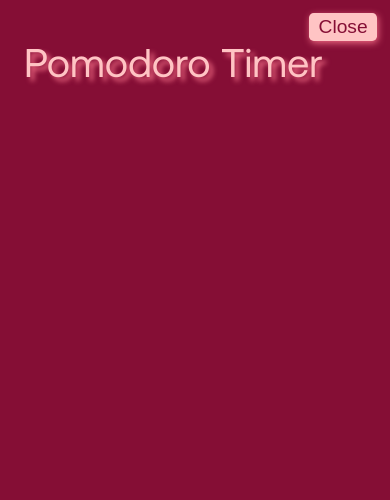
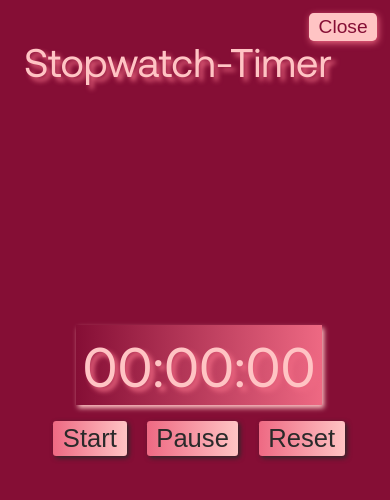
Before and after one commit to swabhiman-upadhyaya/Productivity-dashboard-project, a plain HTML site: page index.html in a window 390 px wide. Both pictures are taken after a click on the element "Pomodoro Timer". Drawn offline with Linux system fonts and the light colour scheme; no server answers.

Commit message:
Stop-watch UI completed with responsive

```diff
--- a/index.html
+++ b/index.html
@@ -88,10 +88,23 @@
             </section>
         </section>
 
-        <div class="fullElem pomodoro-full-Page">
-            <h1>Pomodoro Timer</h1>
+        <section class="fullElem pomodoro-full-Page">
+            <h1>Stopwatch-Timer</h1>
             <button class="backBtn" id="3">Close</button>
-        </div>
+
+            <div class="stop-watch">
+                <div class="times-wrapper">
+                    <div class="timer">
+                        <h1>00:00:00</h1>
+                    </div>
+                    <div class="timer-buttons">
+                        <button class="start">Start</button>
+                        <button class="pause">Pause</button>
+                        <button class="reset">Reset</button>
+                    </div>
+                </div>
+            </div>
+        </section>
 
         <div class="fullElem dailyGoals-full-Page">
             <h1>Daily Goals</h1>
@@ -101,6 +114,8 @@
     </main>
 
     <script src="script.js"></script>
+    <script src="https://zenquotes.io/api/random"></script>
+
 </body>
 
 </html>
--- a/script.js
+++ b/script.js
@@ -12,6 +12,9 @@ let allTask = document.querySelector('.todo-container .allTask')
 
 // DAILY-PLANNER SELECTOR.......
 let dailyPlannerContainer = document.querySelector(".dailyPlanner-container");
+
+let motivationalQuote = document.querySelector(".motivational-page-wrapper p")
+let motivationalQuoteAuthor = document.querySelector(".motivational-page-wrapper h3")
 
 function openFeatures() {
     elems.forEach(function (eachElem) {
@@ -146,3 +149,12 @@ function DailyPlanner() {
     })
 }
 DailyPlanner();
+
+async function fetchingQuotes() {
+    let response = await fetch("https://api.allorigins.win/raw?url=https://zenquotes.io/api/random")
+    let data = await response.json();
+
+    motivationalQuote.textContent = data[0].q
+    motivationalQuoteAuthor.textContent = data[0].a
+}
+fetchingQuotes()
--- a/style.css
+++ b/style.css
@@ -388,6 +388,7 @@ nav {
 .motivation-full-Page {
     background-color: var(--secondary);
 }
+
 .motivation-full-Page h1 {
     color: var(--tertiary1);
     text-shadow: 4px 4px 5px var(--primary);
@@ -415,6 +416,7 @@ nav {
     color: whitesmoke;
     transition: all 0.45s ease;
 }
+
 .bottom-motivational-page .motivational-page-wrapper:hover {
     box-shadow: 6px 6px 14px var(--primary);
     scale: 1.01;
@@ -450,6 +452,71 @@ nav {
     font-size: 1.7rem;
 }
 
+
+/* ================================
+    "Pomodore timer full page" styles
+=================================== */
+
+.pomodoro-full-Page .stop-watch {
+    display: flex;
+    justify-content: center;
+    align-items: center;
+    height: 70vh;
+}
+
+.times-wrapper .timer {
+    display: flex;
+    flex-direction: column;
+    justify-content: center;
+    align-items: center;
+}
+
+.times-wrapper .timer h1 {
+    font-size: 3.5rem;
+    background: linear-gradient(to left, var(--secondary), var(--primary));
+    box-shadow: 2px 3px 5px var(--tertiary1);
+    padding: 0.4rem;
+}
+
+
+.times-wrapper .timer-buttons {
+    align-self: center;
+    margin-left: 1.5rem;
+    margin-top: 1rem;
+}
+
+.times-wrapper .timer-buttons button {
+    border: none;
+    padding: 0.2rem 0.6rem;
+    font-size: 1.6rem;
+    border-radius: 0.2rem;
+    background: linear-gradient(to right, var(--secondary), var(--tertiary1));
+    color: var(--neutral);
+    box-shadow: 2px 2px 5px var(--neutral);
+    cursor: pointer;
+    transition: all 0.3s ease;
+}
+
+.timer-buttons button:hover {
+    box-shadow: 4px 2px 10px var(--neutral);
+    scale: 1.03;
+}
+
+.timer-buttons button:active {
+    scale: 0.98;
+}
+
+.timer-buttons .start {
+    margin-right: 1rem;
+}
+
+.timer-buttons .pause {
+    margin-right: 1rem;
+}
+
+.timer-buttons .reset {
+    margin-right: 1rem;
+}
 
 @media (max-width: 750px) {
 
@@ -542,3 +609,21 @@ nav {
         width: 300px;
     } */
 }
+
+@media (max-width: 370px) {
+    .times-wrapper .timer-buttons button {
+        font-size: 1.2rem;
+    }
+    .timer-buttons .start {
+        margin-right: 0.5rem;
+    }
+    .timer-buttons .pause {
+        margin-right: 0.5rem;
+    }
+    .timer-buttons .reset {
+        margin-right: 0.5rem;
+    }
+    .times-wrapper .timer h1 {
+        font-size: 2.8rem;
+    }
+}
```
